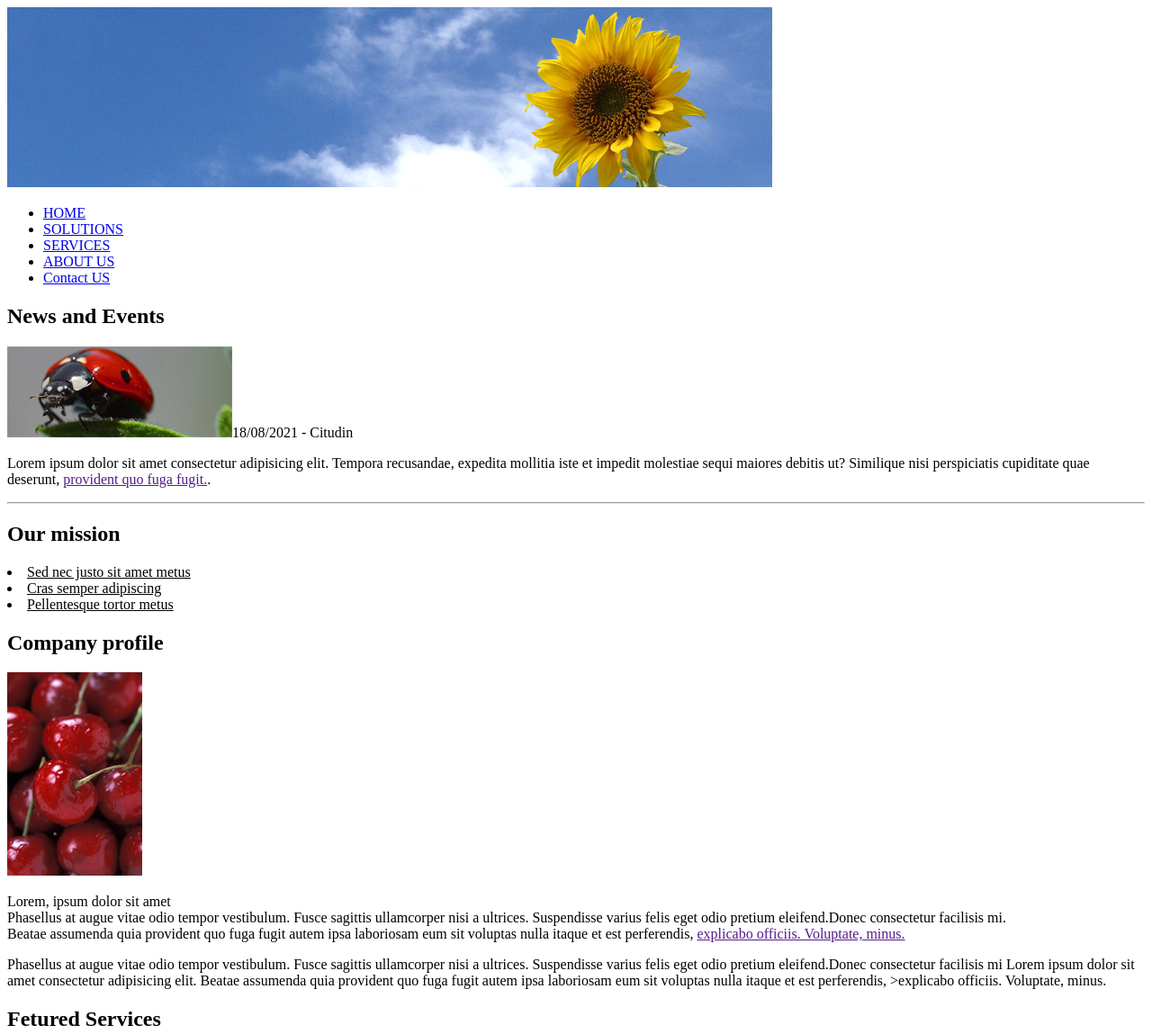
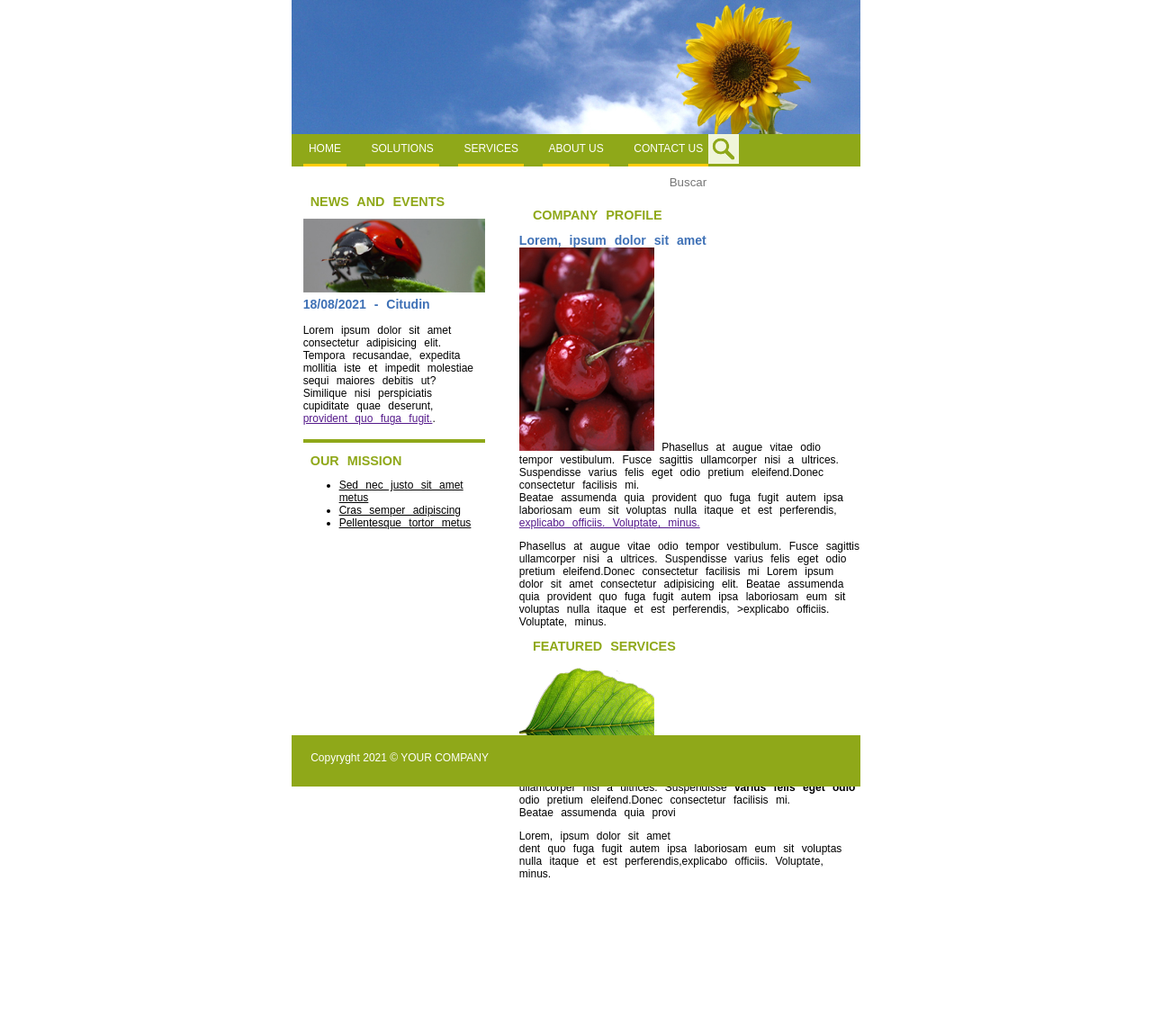
Before and after one commit to Venomouus/CP2WEB, a plain HTML site: page index.html in a window 1280 px wide. Shown: the top 1149 px of the page at 90% size. After the commit the page ends 990 px from the top, so only its background shows below. Drawn offline with Linux system fonts and the light colour scheme.

Commit message:
Index finalizado

```diff
--- /dev/null
+++ b/css/index.css
@@ -0,0 +1,131 @@
+/* ----- TODO CONTEUDO DA PAGINA -----*/
+body {
+    margin-top: 0%;
+    font-family: Arial, Helvetica, sans-serif;
+    font-size: 75%;
+}
+.content {
+    margin: 0% 25% 0% 25%;
+    word-spacing: 5px;
+}
+
+h2 {
+    color: #8FA819;
+    font-size: 120%;
+    margin-left: 4%;
+}
+
+h3 {
+    color: #3F71B6;
+    margin-top: 0%;
+    margin-left: 0%;
+}
+
+hr {
+    border: none;
+    background-color: #8FA819;
+    height: 4px;
+}
+
+/* -----  MENU ----- */
+.girassol {
+    display: block;
+    width: 100%;
+}
+
+.menu ul {
+    background-color: #8FA819;
+    display: block;
+    height: 3%;
+    list-style: none;
+    margin: 0% 0% 3% 0%;
+    padding: 0%;
+}
+
+.menu li {
+    display: flex;
+    display: inline;
+    margin: 0% 0% 0% 2%;
+}
+
+.listamenu a{
+    border-bottom: 0.3em solid #FFCD04;
+    color: #ffffff;
+    display: inline-flex;
+    font-size: 100%;
+    padding: 1.5% 1% 1.5% 1%;
+    text-decoration: none;
+    word-spacing: 0px;
+}
+
+.listamenu  :hover {
+    background-color:#FFCD04;
+}
+
+.lupa {
+    background-color: #f0f5d9;
+    display: inline-flex;
+    margin-bottom: 0%;
+    position: absolute;
+    width: 2.6%;
+}
+
+.menu input {
+    border: 0px;
+    float: right;
+    margin: .21% .2% 0% 0%;
+    outline: none;
+    padding: 1.4% 0% 1.5% 0%;
+    width: 33.4%;
+}
+
+/* ----- ESQUERDA DA PAGINA ----- */
+.esquerda {
+    float: left;
+    margin-left: 2%;
+    position: relative;
+    width: 32%;
+}
+
+.esquerda img {
+    margin-bottom: 1%;
+    width: 100%;
+}
+
+.esquerda p {
+    margin: 0% 0% 8% 0%;
+}
+
+.direita {
+    float: right;
+    margin-left: 2%;
+    position: relative;
+    width: 60%;
+}
+
+.cherriep {
+    margin-top: 0%;
+}
+
+.direita h3 {
+    margin-bottom: 0%;
+}
+
+.folhatitulo  {
+    margin-bottom: 0%;
+}
+
+.folhap {
+    margin-top: 0%;
+}
+
+footer {
+    background-color: #8FA819;
+    bottom: 0;
+    color: #ffffff;
+    height: 2.5%;
+    margin: 50% 25% 0% 25%;
+    padding: 0.5% 0% 1% 0%;
+    position: relative;
+    text-align: center;
+}
--- a/index.html
+++ b/index.html
@@ -1,63 +1,88 @@
 <!DOCTYPE html>
 <html lang="pt-br">
+
 <head>
     <meta charset="UTF-8">
     <meta name="viewport" content="width=device-width, initial-scale=1.0">
     <title>index.html</title>
-    <link rel="stylesheet" href="./css/estilo.css" type="text/css">
+    <link rel="stylesheet" href="./css/index.css" type="text/css">
 </head>
 
 <body>
-
-    <div class="teste">
-        <img src="img/banner.jpg" alt="some text">
+    <div class="content">
+        <div>
             <header>
-            <nav>
+                <nav class="menu">
+                    <img src="img/banner.jpg" alt="some text" class="girassol">
                     <ul>
-                    <li><a href="index.html">HOME</a></li>
-                    <li><a href="solutions.html">SOLUTIONS</a></li>
-                    <li><a href="services.html">SERVICES</a></li>
-                    <li><a href="about.html">ABOUT US</a></li>
-                    <li><a href="contact.html">Contact US</a></li>
+                        <li class="listamenu"><a href="index.html">HOME</a></li>
+                        <li class="listamenu"><a href="solutions.html">SOLUTIONS</a></li>
+                        <li class="listamenu"><a href="services.html">SERVICES</a></li>
+                        <li class="listamenu"><a href="about.html">ABOUT US</a></li>
+                        <li class="listamenu"><a href="contact.html">CONTACT US</a></li>
+                        <a href=""><img class="lupa" src="./img/lupa.png"></a>
+                        <input type="text" name="txtBuscar" id="idtxtBuscar" placeholder="Buscar">
                     </ul>
                 </nav>
             </header>
         </div>
 
-    <h2>News and Events</h2>
-    <img src="img/joaninha.jpg" alt="Joaninha" title="Joaninha">18/08/2021 - Citudin
-    <p>Lorem ipsum dolor sit amet consectetur adipisicing elit. Tempora recusandae, expedita mollitia iste et impedit molestiae sequi maiores debitis ut?
-    Similique nisi perspiciatis cupiditate quae deserunt, <a href="">provident quo fuga fugit.</a>.</p>
-    <hr>
+        <div class="esquerda">
+                <h2>NEWS AND EVENTS</h2>
+                <img src="img/joaninha.jpg" alt="Joaninha" title="Joaninha">
+                <h3>18/08/2021 - Citudin</h3>
+                <p>Lorem ipsum dolor sit amet consectetur adipisicing elit. Tempora recusandae, expedita mollitia
+                iste et impedit molestiae sequi maiores debitis ut?
+                Similique nisi perspiciatis cupiditate quae deserunt, <a href="">provident quo fuga fugit.</a>.
+                </p>
 
-    <h2>Our mission</h2>
+                <hr class="hr">
 
+                <h2>OUR MISSION</h2>
+                <ul>
                     <li><u>Sed nec justo sit amet metus</u></li>
                     <li><u>Cras semper adipiscing</u></li>
                     <li><u>Pellentesque tortor metus</u></li>
+                </ul>
+        </div>
 
+        <div class="direita">
+            <h2>COMPANY PROFILE</h2>
 
-    <h2>Company profile</h2>
-
+            <h3>Lorem, ipsum dolor sit amet</h3>
+            <p class="cherriep">
             <img src="img/cerises.jpg" alt="some text">
-    <p>
-        Lorem, ipsum dolor sit amet<br>
-        Phasellus at augue vitae odio tempor vestibulum. Fusce sagittis ullamcorper nisi a ultrices. Suspendisse varius felis eget odio pretium eleifend.Donec consectetur facilisis mi.<br>
-        Beatae assumenda quia provident quo fuga fugit autem ipsa laboriosam eum sit voluptas nulla itaque et est perferendis, <a href="">explicabo officiis. Voluptate, minus.</a>
+            Phasellus at augue vitae odio tempor vestibulum. Fusce sagittis ullamcorper nisi a ultrices.
+            Suspendisse varius felis eget odio pretium eleifend.Donec consectetur facilisis mi.<br>
+            Beatae assumenda quia provident quo fuga fugit autem ipsa laboriosam eum sit voluptas nulla
+            itaque et est perferendis, <a href="">explicabo officiis. Voluptate, minus.</a>
             </p>
 
             <p>
-        Phasellus at augue vitae odio tempor vestibulum. Fusce sagittis ullamcorper nisi a ultrices. Suspendisse varius felis eget odio pretium eleifend.Donec consectetur facilisis mi
-        Lorem ipsum dolor sit amet consectetur adipisicing elit. Beatae assumenda quia provident quo fuga fugit
-        autem ipsa laboriosam eum sit voluptas nulla itaque et est perferendis, >explicabo officiis. Voluptate, minus.
+            Phasellus at augue vitae odio tempor vestibulum. Fusce sagittis ullamcorper nisi a ultrices.
+            Suspendisse varius felis eget odio pretium eleifend.Donec consectetur facilisis mi
+            Lorem ipsum dolor sit amet consectetur adipisicing elit. Beatae assumenda quia provident quo
+            fuga fugit
+            autem ipsa laboriosam eum sit voluptas nulla itaque et est perferendis, >explicabo officiis.
+            Voluptate, minus.
             </p>
 
-    <h2>Fetured Services</h2>
+            <h2>FEATURED SERVICES</h2>
+            <h3 class="folhatitulo">
+            <img src="img/leaf.png" alt="Folha" title="Folha">
+            Lorem ipsum dolor sit amet
+            </h3>
+            <p class="folhap">
+            Phasellus at augue vitae odio tempor vestibulum. Fusce sagittis ullamcorper nisi a ultrices.
+            Suspendisse <b>varius felis eget odio</b> odio pretium eleifend.Donec consectetur facilisis mi.<br>
+            Beatae assumenda quia provi
+            </p>
 
-    Phasellus at augue vitae odio tempor vestibulum. Fusce sagittis ullamcorper nisi a ultrices. Suspendisse <b>varius felis eget odio</b> odio pretium eleifend.Donec consectetur facilisis mi.<br>
-    Beatae assumenda quia provi
-    <img src="img/leaf.png" alt="Folha" title="Folha">
-    Lorem, ipsum dolor sit amet<br>dent quo fuga fugit autem ipsa laboriosam eum sit voluptas nulla itaque et est perferendis,explicabo officiis. Voluptate, minus.
+            <p>
+            Lorem, ipsum dolor sit amet<br>dent quo fuga fugit autem ipsa laboriosam eum sit voluptas nulla
+            itaque et est perferendis,explicabo officiis. Voluptate, minus.</p>
+        </div>
+    </div>
 
     <footer>
         <p>Copyryght 2021 &copy; YOUR COMPANY </p>
```
Lines whose indentation alone changed are shown as unchanged.
